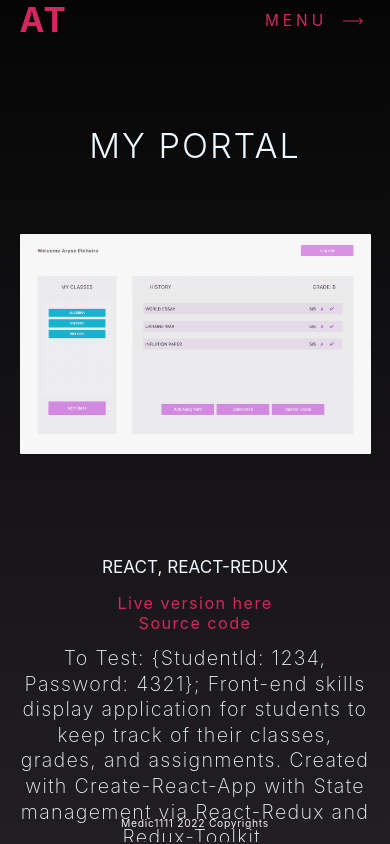
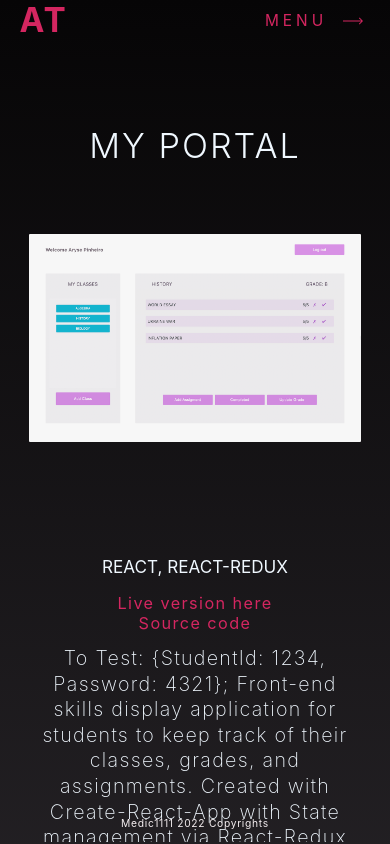
Before and after one commit to Medic1111/ARYSE-PAGANO-PORTFOLIO, a Next.js app: page /projects in a window 390 px wide. Built offline with nearby package versions, Linux system fonts and the light colour scheme.

Commit message:
fixed overflow y on projects page

```diff
--- a/components/ProjectsComps/Projects.module.css
+++ b/components/ProjectsComps/Projects.module.css
@@ -120,10 +120,11 @@
 @media (max-width: 987px) {
   .pTitle {
     text-align: center;
-    max-width: 80%;
+    max-width: 85%;
   }
   .block {
     width: 90vw;
+    width: 85vw;
     margin: 3em;
     /* margin-bottom: 0; */
   }
@@ -161,7 +162,7 @@
     margin-bottom: -15vh;
   }
   .p {
-    min-width: 90vw;
+    min-width: 85vw;
     text-align: center;
   }
   .div {
```
